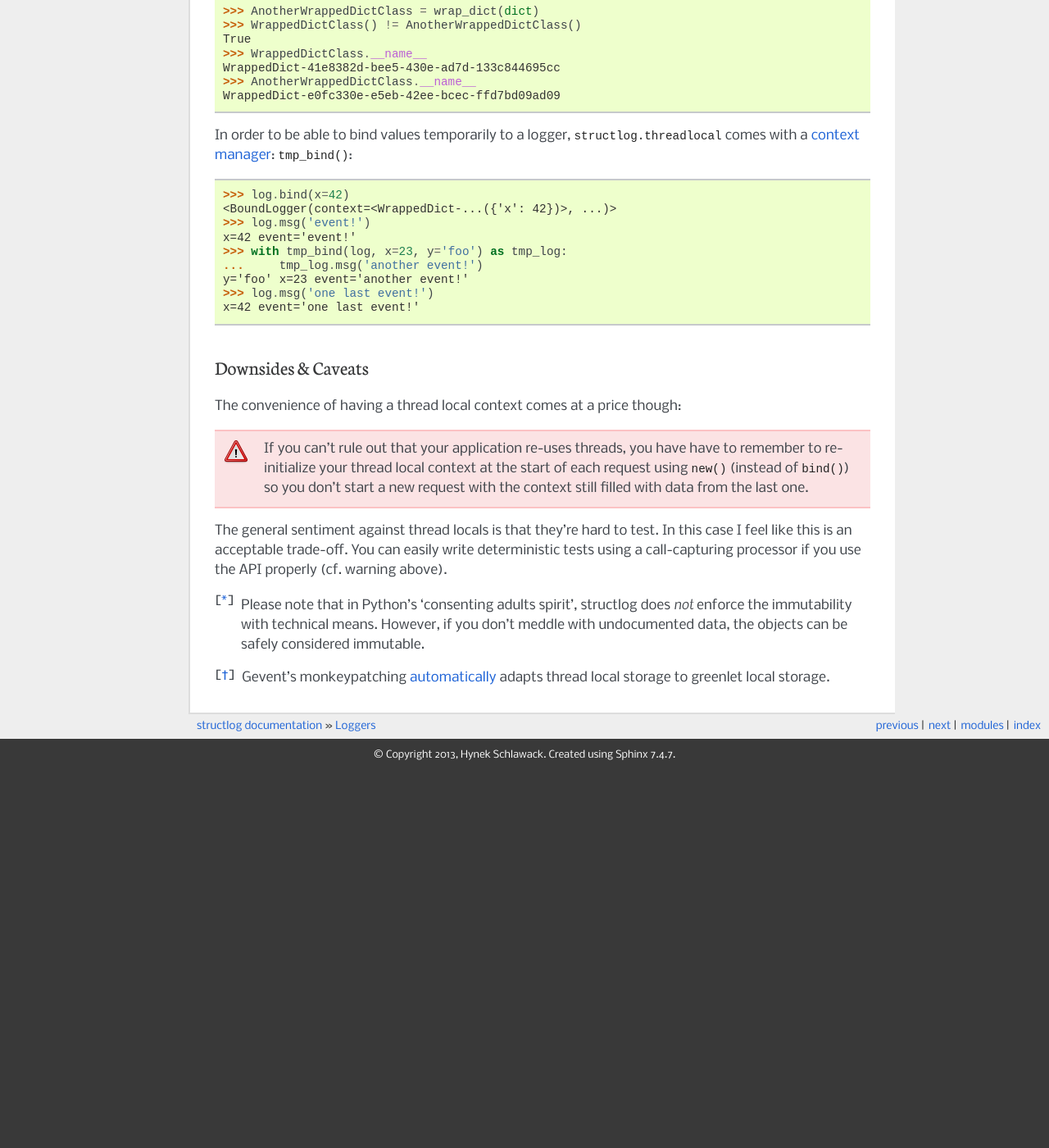
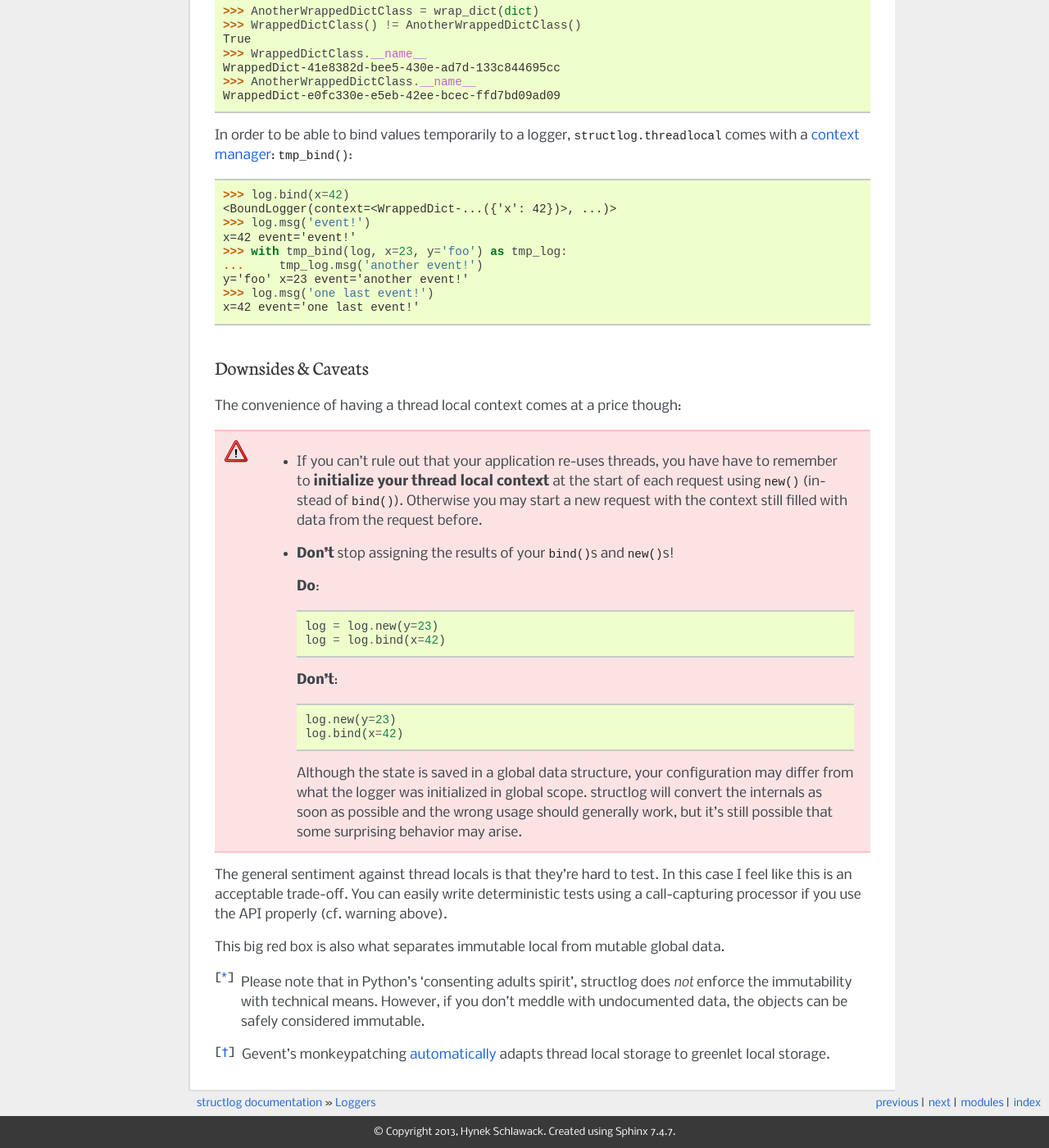
Before and after one commit to JonathanCarrol/structlog, a Sphinx documentation site: the page built from docs/loggers.rst, in a window 1280 px wide and 1400 px high, scrolled down 4180 px. Shown: the whole window at 82% size. Built offline with Sphinx 7.4.7, drawn with Linux system fonts in a browser that asks for light colours; before the commit the page ends 5120 px from its top, so only the background shows below that.

Commit message:
Rework TLS warning

```diff
--- a/docs/loggers.rst
+++ b/docs/loggers.rst
@@ -163,11 +163,28 @@ Downsides & Caveats
 The convenience of having a thread local context comes at a price though:
 
 .. warning::
-   If you can't rule out that your application re-uses threads, you have have to remember to re-initialize your thread local context at the start of each request using :func:`~structlog.loggers.BoundLogger.new` (instead of :func:`~structlog.loggers.BoundLogger.bind`) so you don't start a new request with the context still filled with data from the last one.
+   - If you can't rule out that your application re-uses threads, you have have to remember to **initialize your thread local context** at the start of each request using :func:`~structlog.loggers.BoundLogger.new` (instead of :func:`~structlog.loggers.BoundLogger.bind`).
+     Otherwise you may start a new request with the context still filled with data from the request before.
+   - **Don't** stop assigning the results of your ``bind()``\ s and ``new()``\ s!
+
+     **Do**::
+
+      log = log.new(y=23)
+      log = log.bind(x=42)
+
+     **Don't**::
+
+      log.new(y=23)
+      log.bind(x=42)
+
+     Although the state is saved in a global data structure, your configuration may differ from what the logger was initialized in global scope.
+     structlog will convert the internals as soon as possible and the wrong usage should generally work, but it's still possible that some surprising behavior may arise.
 
 The general sentiment against thread locals is that they're hard to test.
 In this case I feel like this is an acceptable trade-off.
 You can easily write deterministic tests using a call-capturing processor if you use the API properly (cf. warning above).
+
+This big red box is also what separates immutable local from mutable global data.
 
 
 .. [*] Please note that in Python's 'consenting adults spirit', structlog does *not* enforce the immutability with technical means.
```
